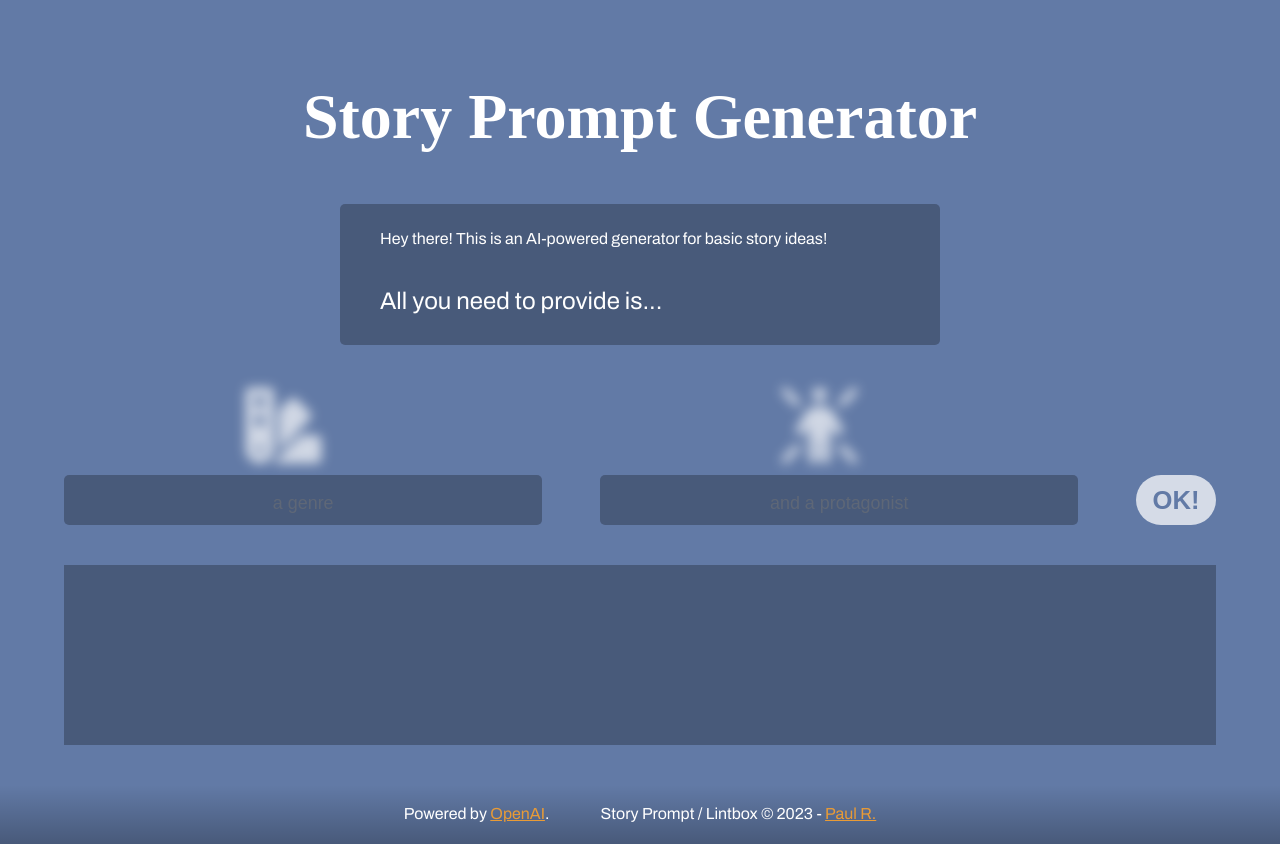
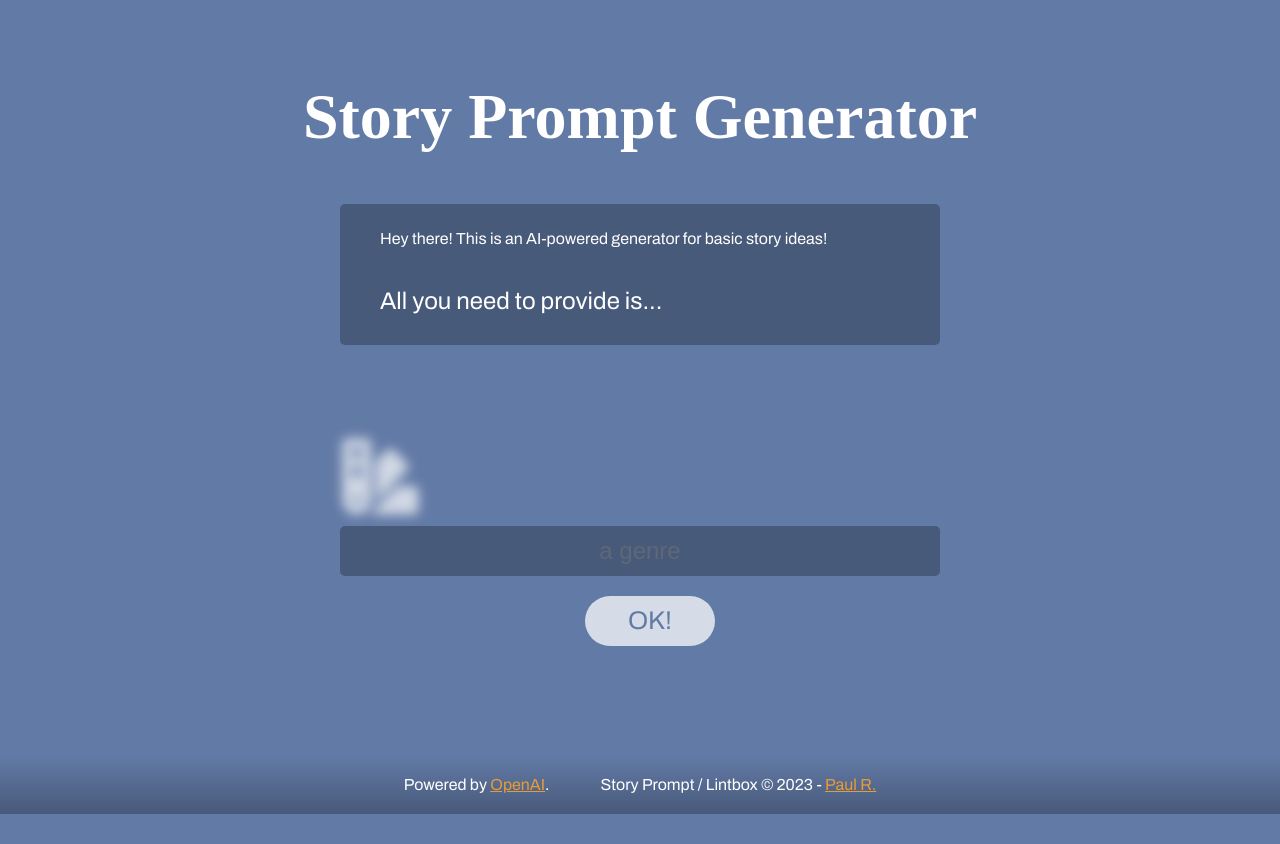
Before and after one commit to lbCyber/hit-me-with-it, a React (Create React App) app: page / in a window 1280 px wide. After the commit the page ends 814 px from the top, so only its background shows below. Built offline with nearby package versions, Linux system fonts and the light colour scheme; no server answers; a web font is replaced by a local one.

Commit message:
Better functionality, using carousel. Small touch-ups needed

```diff
--- a/src/components/Header.js
+++ b/src/components/Header.js
@@ -1,12 +1,12 @@
 const Header = () => {
   return (
-    <>
+    <div className="wrapper">
       <h1>Story Prompt Generator</h1>
       <div className="headingDesc">
         <p>Hey there! This is an AI-powered generator for basic story ideas!</p>
         <h2>All you need to provide is...</h2>
       </div>
-    </>
+    </div>
   )
 }
 
--- a/src/components/Prompt.js
+++ b/src/components/Prompt.js
@@ -1,9 +1,9 @@
 import { useState } from "react";
-import Typewriter from 'typewriter-effect';
-import responses from '../data/responses.js'; // Halloween's over, so I don't know, maybe shelve this for now?
+import Typewriter from "typewriter-effect";
+import responses from "../data/responses.js"; // Halloween's over, so I don't know, maybe shelve this for now?
 import { FontAwesomeIcon } from "@fortawesome/react-fontawesome";
 import { faSwatchbook, faPersonRays } from "@fortawesome/free-solid-svg-icons";
-import Loading from './Loading';
+import Loading from "./Loading";
 
 const { OpenAI } = require("openai");
 
@@ -26,86 +26,166 @@ const Prompt = () => {
   const [genres, setGenres] = useState([]);
   const [protag, setProtag] = useState("");
   const [protags, setProtags] = useState([]);
+  const [cycle, setCycle] = useState(0);
+
+  const incCycle = () => {
+    if ((cycle === 0 && genre.length !== 0) || (cycle === 1 && protag.length !== 0)) {
+      if (cycle < 2) {
+        setCycle(cycle + 1);
+      }
+    }
+  };
+
+  const decCycle = () => {
+    if (cycle > 0 && cycle !== 2) {
+      setCycle(cycle - 1);
+    } else if (cycle === 2) {
+      setCycle(0);
+      setProtag("");
+      setGenre("");
+    }
+  };
+
+  const submitHandler = (e) => {
+    e.preventDefault();
+    if (cycle === 0) {
+      incCycle()
+    } else if (cycle === 1) {
+      fetchPrompt(e)
+    }
+  }
 
   const fetchPrompt = (e) => {
     e.preventDefault();
-
-    const doTimer = () => { // avoid abuse, only 3 api calls per minute!
-      setTimeout(()=>{setSubmitDisabled(false)}, 10000);
-    }
+    incCycle();
+    const doTimer = () => {
+      // avoid abuse, only 3 api calls per minute!
+      setTimeout(() => {
+        setSubmitDisabled(false);
+      }, 10000);
+    };
 
     const doPrompt = () => {
+      const prompt = `write a good single line idea for a ${genre} story. The protagonist is ${protag}.`;
+      const tokenLength = 100;
+      const randomness = 1;
       setSubmitDisabled(true);
-      setPromptResult("")
-      setTypeReady(false)
-      openaiStart.completions.create({
+      setPromptResult("");
+      setTypeReady(false);
+      setGenres([...genres, genre]);
+      setProtags([...protags, protag]);
+      setLoading(true);
+      openaiStart.completions
+        .create({
           prompt: prompt,
           model: "gpt-3.5-turbo-instruct",
           max_tokens: tokenLength,
           temperature: randomness,
-      }).then(async (res, rej) => {
-        const resPrompt = await res.choices[0].text.replace(/[\n"]/g, "")
+        })
+        .then(async (res, rej) => {
+          const resPrompt = await res.choices[0].text.replace(/[\n"]/g, "");
           if (typeof resPrompt === "string") {
             setPromptCount(promptCount + 1);
             setPromptResult(resPrompt);
           } else {
             throw new Error(`Something went wrong: ${rej}`);
           }
-      }).catch((err)=>{
+        })
+        .catch((err) => {
           alert(err);
-      }).finally(()=>{
+        })
+        .finally(() => {
           setLoading(false);
-        setTypeReady(true)
+          setTypeReady(true);
           doTimer();
         });
-    }
-    setGenres([...genres, genre])
-    setProtags([...protags, protag])
-    const prompt = `write a good single line idea for a ${genre} story. The protagonist is ${protag}.`
-    const tokenLength = 100;
-    const randomness = 1;
-    setLoading(true)
+    };
     doPrompt();
   };
 
   return (
-    <form action="#" method="#" name="prompt" className="promptBox" onSubmit={fetchPrompt}>
-      <div className="fields">
+    <form action="#" method="#" name="prompt" className="promptBox">
+      <div className="wrapper">
+        <div className="entries">
+          <p className={cycle > 0 ? "entryVis" : ""}>Genre: <span className="entryContent">{genre}</span></p>
+          <p className={cycle > 1 ? "entryVis" : ""}>Protagonist: <span className="entryContent">{protag}</span></p>
+        </div>
+      </div>
+      <div className={`promptSlider${cycle !== 2 ? " canTransition" : ""}`} style={{left: `${cycle * -100}vw`}}>
+        <div className="promptSelectionContainer">
+          <div className="wrapper promptFlex field">
             <div className="genreBox fieldBox">
-          <input type="text" id="promptGenre" value={genre} onInput={e=>setGenre(e.target.value)} placeholder="a genre" required />
+              <input
+                type="text"
+                id="promptGenre"
+                value={genre}
+                onInput={(e) => setGenre(e.target.value)}
+                onKeyDown={(e) => (e.keyCode === 13 || e.keycode === 9) ? submitHandler(e) : null}
+                placeholder="a genre"
+                required />
               <div className="fieldImg">
                 <FontAwesomeIcon icon={faSwatchbook} />
               </div>
             </div>
+            <div className="buttonContainer ok">
+              <p className="formButton ok" disabled={submitDisabled} onClick={submitHandler}>OK!</p>
+            </div>
+          </div>
+        </div>
+        <div className="promptSelectionContainer">
+          <div className="wrapper promptFlex field">
             <div className="protagBox fieldBox">
-          <input type="text" id="promptProtag" value={protag} onInput={e=>setProtag(e.target.value)} placeholder="and a protagonist" required/>
+              <input
+                type="text"
+                id="promptProtag"
+                value={protag}
+                onInput={(e) => setProtag(e.target.value)}
+                onKeyDown={(e) => (e.keyCode === 13 || e.keycode === 9) ? submitHandler(e) : null}
+                placeholder="and a protagonist"
+                required />
               <div className="fieldImg">
                 <FontAwesomeIcon icon={faPersonRays} />
               </div>
             </div>
-        <div className="buttonContainer">
-          <button disabled={submitDisabled}>OK!</button>
+            <div className="buttons">
+              <div className="buttonContainer back">
+                <p className="formButton back" onClick={decCycle}>Back</p>
+              </div>
+              <div className="buttonContainer ok">
+                <p className="formButton ok" disabled={submitDisabled} onClick={submitHandler}>OK!</p>
               </div>
             </div>
+          </div>
+        </div>
+        <div className="promptSelectionContainer">
+          <div className="wrapper promptFlex">
             <div className="promptResponse">
               {loading ? <Loading /> : null}
-        {
-          typeReady ?
+              {typeReady ? (
                 <Typewriter
                   options={{
                     skipAddStyles: true,
-            delay: 35
+                    delay: 35,
                   }}
                   onInit={(typewriter) => {
-            typewriter.typeString(promptResult).callFunction(() => {
-              setSubmissions([...submissions, promptResult])
-            }).start();
+                    typewriter
+                      .typeString(promptResult)
+                      .callFunction(() => {
+                        setSubmissions([...submissions, promptResult]);
+                      })
+                      .start();
                   }}
-          /> : null
-        }
+                />
+              ) : null}
+            </div>
+            <div className="buttonContainer back">
+              <p className="formButton" onClick={decCycle}>Start Over</p>
+            </div>
+          </div>
+        </div>
       </div>
     </form>
-  )
+  );
 };
 
 export default Prompt;
--- a/src/styles/partials/_app.scss
+++ b/src/styles/partials/_app.scss
@@ -10,13 +10,16 @@ body {
 
 main {
   min-height: 600px;
+}
+
+.wrapper {
   width: 90%;
   margin: 0 auto;
 }
 
 h1 {
   margin: 80px 0 50px;
-  font-size: 4em;
+  font-size: 4rem;
   text-align: center;
 }
 
@@ -26,18 +29,13 @@ h1, .promptResponse {
 
 .headingDesc {
   background: #0004;;
-  width: 600px;
   border-radius: 5px;
-  margin: 0 auto 120px;
+  margin: 0 auto;
+  max-width: 600px;
   padding: 10px 40px;
   h2 {
     margin-top: 40px;
   }
-}
-
-form {
-  display: flex;
-  flex-wrap: wrap;
 }
 
 .fields {
@@ -54,17 +52,44 @@ form {
   justify-content: space-between;
   align-items: center;
   position: relative;
-  width: calc(45% - 40px);
+  width: 60%;
+  min-width: 360px;
+  max-width: 600px;
 }
 
 .protagBox {
   z-index: 10;
 }
 
+.entries {
+  width: 100%;
+  max-width: 600px;
+  margin: 0 auto 30px;
+  display: flex;
+  p {
+    font-size: .8rem;
+    text-transform: uppercase;
+    display: block;
+    width: 50%;
+    text-align: center;
+    opacity: 0;
+    transition: opacity .4s;
+    &.entryVis {
+      opacity: 1;
+    }
+  }
+  .entryContent {
+    margin-left: 20px;
+    background: #0003;
+    border-radius: 3px;
+    box-shadow: 0 0 0 5px #0003;
+  }
+}
+
 input+.fieldImg {
   filter: blur(6px);
   position: absolute;
-  left: calc(50% - 60px);
+  left: 0;
   bottom: 50px;
   width: 100px;
   height: 100px;
@@ -85,7 +110,7 @@ input:focus + .fieldImg, input:valid + .fieldImg {
 }
 
 input {
-  font-size: 1.6em;
+  font-size: 1.6rem;
   position: relative;
   border-radius: 5px;
   border: none;
@@ -100,26 +125,42 @@ input {
     box-shadow: 0 0 5px white;
   }
   &::placeholder {
-    font-size: .7em;
+    font-size: 1.5rem;
     opacity: .5;
   }
 }
 
 .buttonContainer {
-  margin: 10px 0;
-  min-width: 80px;
+  margin: 10px;
+  width: 130px;
   height: 50px;
+  &.ok {
+    margin-left: 30px;
+  }
+  &.back {
+    margin-right: 30px;
+  }
 }
 
-button {
+.buttons {
+  display: flex;
+  justify-content: center;
+}
+
+.formButton {
   background: #FFFB;
   border: none;
   border-radius: 50px;
   width: 100%;
   height: 100%;
-  font-size: 1.6em;
+  font-size: 1.6rem;
   font-weight: 700;
+  margin: 0;
   color: #627aa6;
+  display: flex;
+  justify-content: center;
+  align-items: center;
+  cursor: pointer;
   &:hover {
     background: #FFF;
     color: #48a0f0;
@@ -129,15 +170,50 @@ button {
   }
 }
 
+.promptBox {
+  min-width: 100%;
+  position: relative;
+  overflow: hidden;
+}
+
+.promptSlider {
+  position: relative;
+  left: 0;
+  width: 300vw;
+  display: flex;
+  flex-wrap: nowrap;
+  overflow: hidden;
+  &.canTransition {
+    transition: left .5s;
+  }
+}
+
+.promptFlex {
+  display: flex;
+  flex-direction: column;
+  justify-content: center;
+  align-items: center;
+  margin-top: 50px;
+  height: 100%;
+  &.field {
+    margin-top: 100px;
+  }
+}
+
 .promptResponse {
   background: #0004;
   min-height: 180px;
+  display: flex;
+  justify-content: center;
+  align-items: center;
+  font-size: 1.5rem;
+  padding: 20px 40px;
   width: 100%;
-  display: flex;
-  align-items: center;
-  justify-content: center;
-  font-size: 1.5em;
-  padding: 30px 60px;
+}
+
+.promptSelectionContainer {
+  width: 100vw;
+  height: 100%;
 }
 
 footer {
--- a/src/styles/partials/_loading.scss
+++ b/src/styles/partials/_loading.scss
@@ -1,7 +1,7 @@
 .bars-loading {
   transform: scale(.45);
   position: relative;
-  left: 0;
+  left: calc(50% - 15px);
 }
 .bar-loading {
   height: 30px;
```
Lines whose indentation alone changed are shown as unchanged.
